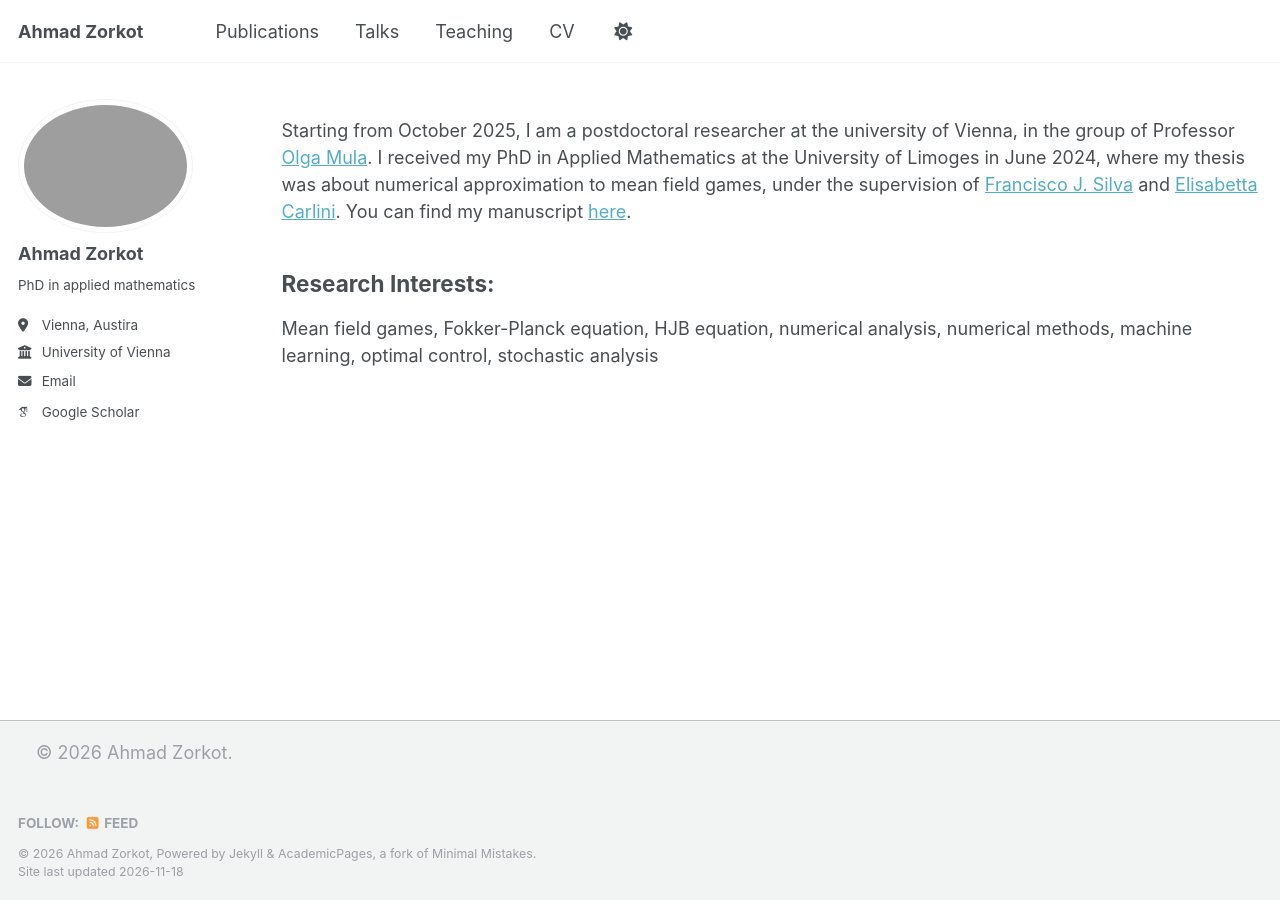
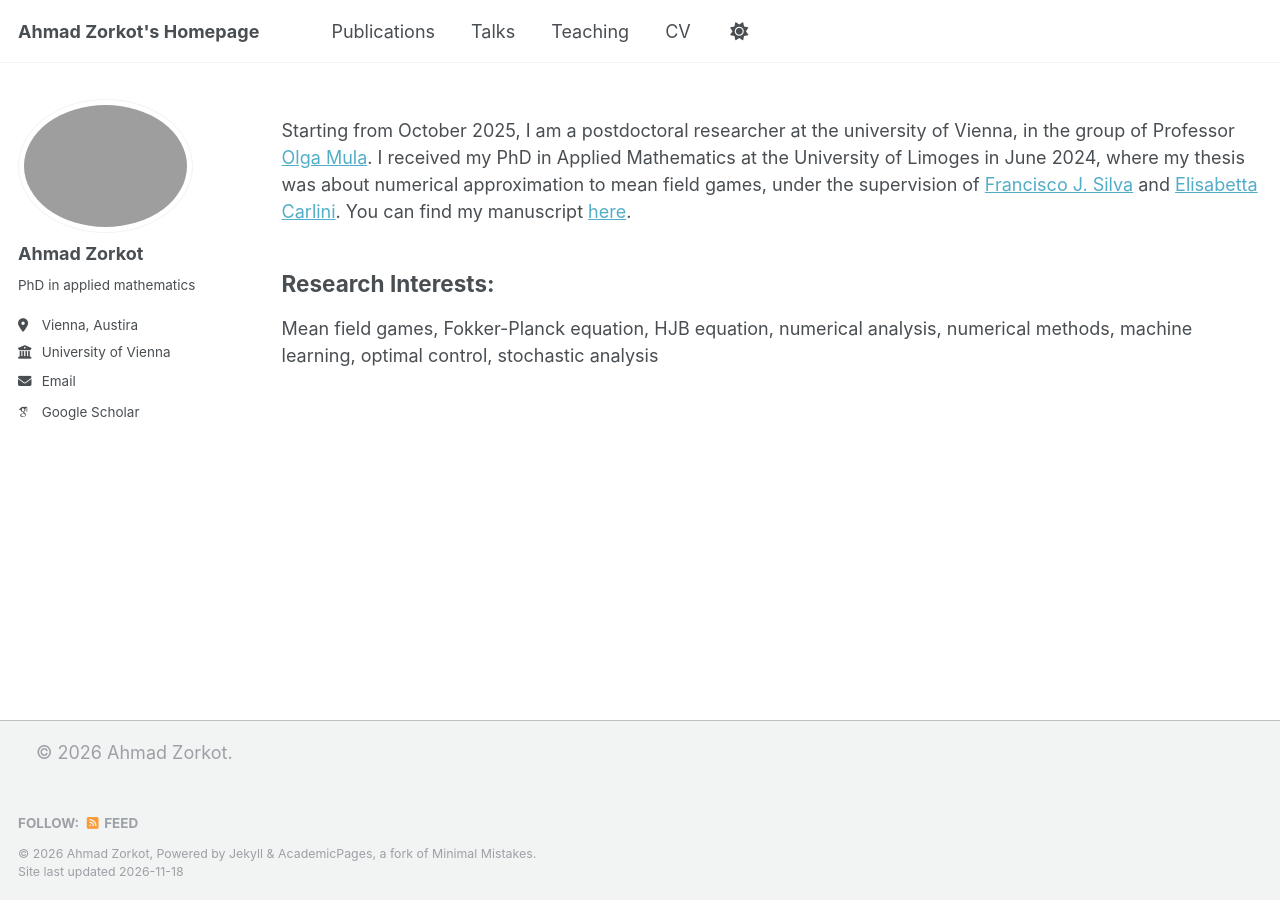
Before and after one commit to ahmadzorkot/ahmadzorkot.github.io, a Jekyll site: the page built from index.md, in a window 1280 px wide. Built offline with Jekyll 4.4.1, drawn with Linux system fonts in a browser that asks for light colours; some web fonts are replaced; our own code applies the rules of GitHub Pages for plain Markdown files.

Commit message:
Update _config.yml

```diff
--- a/_config.yml
+++ b/_config.yml
@@ -9,7 +9,7 @@
 # Basic Site Settings
 locale                   : "en-US"
 site_theme               : "default"
-title                    : "Ahmad Zorkot"
+title : "Ahmad Zorkot's Homepage"
 title_separator          : "-"
 name                     : &name "Ahmad Zorkot"
 description              : &description "personal description"
```
